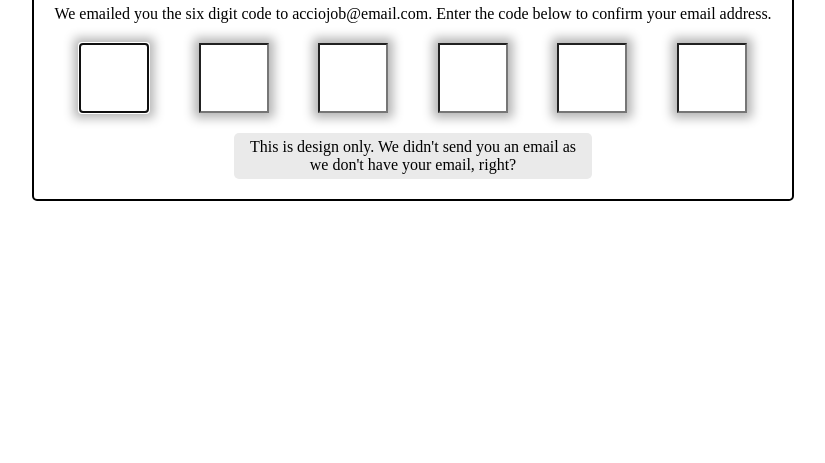
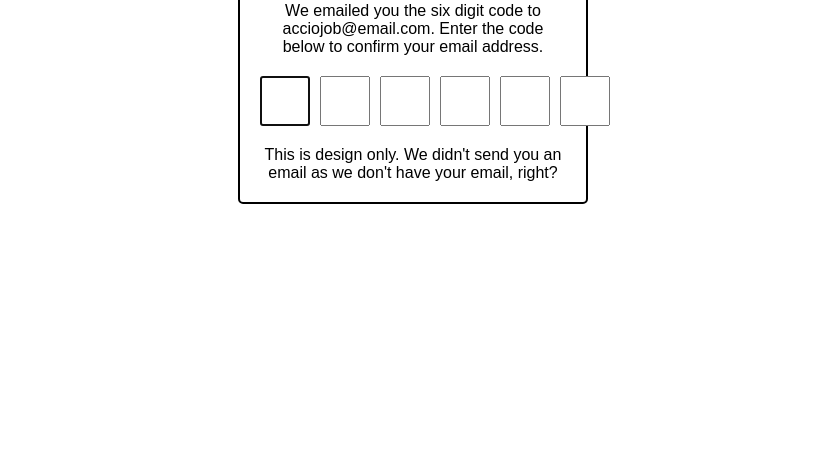
Before and after one commit to acciojob/OTP-tejasvairal1234, a website: page main.html in a window 1280 px wide. Shown: the part 337-800 px from the top of the page, without its empty margins (227-1052 px from the left). Drawn offline with Linux system fonts and the light colour scheme.

Commit message:
created a submission

```diff
--- a/styles.css
+++ b/styles.css
@@ -9,6 +9,7 @@ body {
   align-items: center;
   height: 100vh;
   flex-wrap: wrap;
+  font-family: Arial, sans-serif;
 }
 
 .verify {
@@ -21,6 +22,8 @@ body {
   border-radius: 5px;
   padding: 20px;
   gap: 20px;
+  width: 350px;
+  text-align: center;
 }
 
 #verification_heading {
@@ -32,24 +35,12 @@ body {
   display: flex;
   justify-content: space-around;
   width: 100%;
+  gap: 10px;
 }
 
 .code {
-  height: 70px;
-  width: 70px;
-  /* border: 1px solid black; */
-  box-shadow: 0 0 10px 5px rgba(0, 0, 0, 0.3);
-  color: #757575;
-  font-size: 70px;
-  display: flex;
-  justify-content: center;
-  align-items: center;
+  width: 50px;
+  height: 50px;
+  text-align: center;
+  font-size: 24px;
 }
-
-.text {
-  width: 50%;
-  text-align: center;
-  background-color: #eaeaea;
-  padding: 5px 10px;
-  border-radius: 5px;
-}
```
